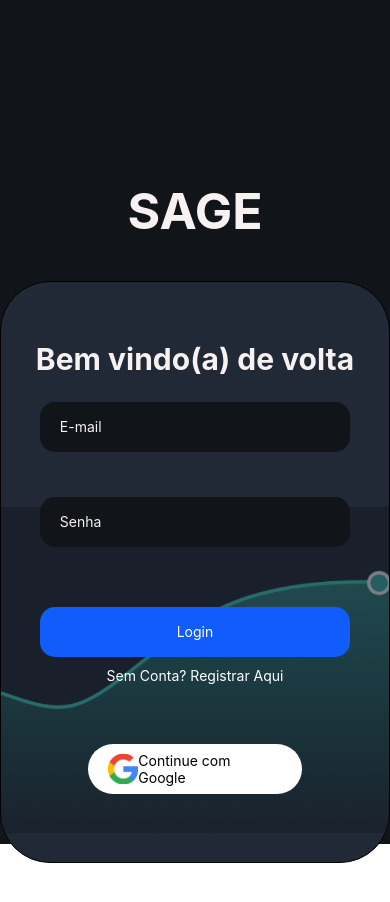
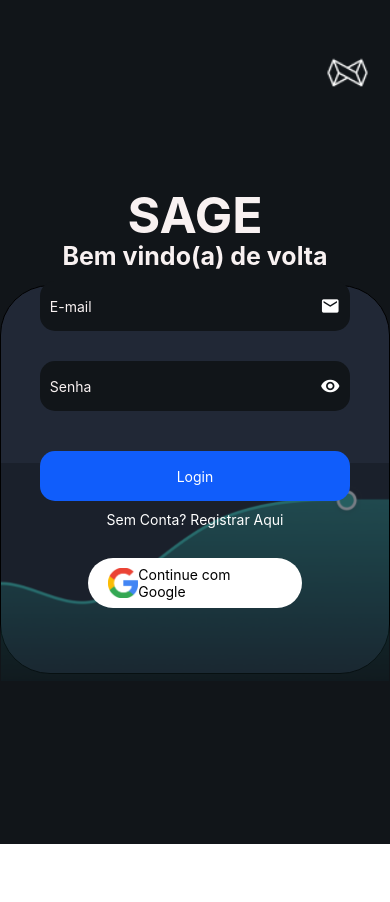
Before and after one commit to guilhermegomees/sage-app, a React Native app: screen /Login in a window 390 px wide. Shown: the top 902 px of the page. After the commit the page ends 844 px from the top, so only its background shows below. Built offline with nearby package versions, Linux system fonts and the light colour scheme.

Commit message:
Ajustando icones e eye de password
Ajustando Icones, adicionando "olho" para visualizar a senha enquanto digita e por fim adicionando o logo no topo das paginas (Login e Registro).

```diff
--- a/src/screens/login.tsx
+++ b/src/screens/login.tsx
@@ -1,5 +1,16 @@
-import React from 'react';
-import { View, Text, TextInput, TouchableOpacity, StyleSheet, Image, ImageBackground } from 'react-native';
+import React, { useState } from 'react';
+import { MaterialIcons } from '@expo/vector-icons';
+import {
+  View,
+  Text,
+  TextInput,
+  TouchableOpacity,
+  StyleSheet,
+  Image,
+  ImageBackground,
+  ScrollView,
+  Keyboard,
+} from 'react-native';
 
 import { useNavigation } from '@react-navigation/native';
 
@@ -10,10 +21,10 @@ import TabNavigator from '../navigation/tabNavigator';
 
 const LoginScreen = () => {
   const navigation = useNavigation();
+  const [showPassword, setShowPassword] = useState(false); // Estado para controlar a visibilidade da senha
 
   const handleLogin = () => {
     // Lógica de login
-
     // Navegar para a tela TabNavigator
     //navigation.navigate('TabNavigator')
   };
@@ -26,26 +37,39 @@ const LoginScreen = () => {
     // Lógica de login com o Google
   };
 
+  const toggleShowPassword = () => {
+    // Função para alternar entre mostrar e ocultar a senha
+    setShowPassword(!showPassword);
+  };
+
   return (
-    <View style={styles.container}>
+    <ScrollView contentContainerStyle={styles.container} keyboardShouldPersistTaps="handled">
+      <View>
+        <Image source={require('../image/logo.png')} style={styles.imageLogo} />
         <Text style={styles.logo}>SAGE</Text>
         <View style={styles.halfContainer}>
           <Text style={styles.subLogo}>Bem vindo(a) de volta</Text>
-        <View style={styles.inputView}>
-          <TextInput
-            style={styles.inputText}
-            placeholder="E-mail"
-            placeholderTextColor="#F8F1F1"
-          />
+          <View style={[styles.inputView, { flexDirection: 'row-reverse' }]}>
+            <MaterialIcons name="email" size={20} color="white" style={styles.icon} />
+            <TextInput style={styles.inputText} placeholder="E-mail" placeholderTextColor="#F8F1F1" />
           </View>
-        <View style={styles.inputView}>
+          <View style={[styles.inputView, { flexDirection: 'row' }]}>
             <TextInput
               style={styles.inputText}
               placeholder="Senha"
               placeholderTextColor="#F8F1F1"
-            secureTextEntry={true}
+              secureTextEntry={!showPassword}
             />
+            <TouchableOpacity onPress={toggleShowPassword}>
+              <MaterialIcons
+                name={showPassword ? 'visibility-off' : 'visibility'}
+                size={20}
+                color="white"
+                style={styles.icon}
+              />
+            </TouchableOpacity>
           </View>
+
           <TouchableOpacity style={styles.loginBtn} onPress={handleLogin}>
             <Text style={styles.loginText}>Login</Text>
           </TouchableOpacity>
@@ -53,10 +77,7 @@ const LoginScreen = () => {
             <Text style={styles.signupText}>Sem Conta? Registrar Aqui</Text>
           </TouchableOpacity>
           <TouchableOpacity style={styles.loginGoogleBtn} onPress={handleGoogleLogin}>
-          <Image
-            source={require('../image/google.png')}
-            style={styles.image}
-          />
+            <Image source={require('../image/google.png')} style={styles.image} />
             <Text style={styles.googleText}>Continue com Google</Text>
           </TouchableOpacity>
           <ImageBackground
@@ -65,14 +86,13 @@ const LoginScreen = () => {
           />
         </View>
       </View>
+    </ScrollView>
   );
 };
 
 const styles = StyleSheet.create({
   container: {
-    flex: 1,
-    alignItems: 'center',
-    justifyContent: 'center',
+    flexGrow: 1,
     backgroundColor: colors.gray_900,
   },
   logo: {
@@ -80,13 +100,14 @@ const styles = StyleSheet.create({
     fontSize: 50,
     color: colors.white_100,
     marginBottom: 40,
-    marginTop: 200,
+    textAlign: 'center',
+    marginTop: 90
   },
   subLogo: {
     fontWeight: 'bold',
-    fontSize: 30,
+    fontSize: 25,
     color: colors.white_100,
-    marginTop: 0,
+    marginTop: -100,
   },
   inputView: {
     width: '80%',
@@ -94,13 +115,15 @@ const styles = StyleSheet.create({
     borderRadius: 15,
     height: 50,
     marginBottom: 20,
-    justifyContent: 'center',
-    padding: 20,
-    marginTop: 25,
+    flexDirection: 'row', // Alterado para flex direction row
+    alignItems: 'center', // Alinha os itens verticalmente
+    marginTop: 10,
   },
   inputText: {
     height: 50,
     color: colors.white,
+    flex: 1, // Ocupa o restante do espaço disponível
+    marginLeft: 10, // Adiciona um espaçamento entre o ícone e o texto
   },
   loginBtn: {
     width: '80%',
@@ -109,7 +132,7 @@ const styles = StyleSheet.create({
     height: 50,
     alignItems: 'center',
     justifyContent: 'center',
-    marginTop: 40,
+    marginTop: 20,
     marginBottom: 10,
   },
   loginGoogleBtn: {
@@ -120,7 +143,7 @@ const styles = StyleSheet.create({
     flexDirection: 'row',
     alignItems: 'center',
     justifyContent: 'space-between',
-    marginTop: 60,
+    marginTop: 30,
     marginBottom: 10,
     paddingHorizontal: 20,
   },
@@ -130,8 +153,7 @@ const styles = StyleSheet.create({
   signupText: {
     color: colors.white,
   },
-  googleText: {
-  },
+  googleText: {},
   image: {
     width: 30,
     height: 30,
@@ -152,6 +174,16 @@ const styles = StyleSheet.create({
     bottom: -80,
     zIndex: -1,
   },
+  icon: {
+    marginRight: 10,
+  },
+  imageLogo: {
+    marginTop: 50,
+    width: 45,
+    height: 45,
+    marginRight: 20,
+    alignSelf: 'flex-end',
+  },
 });
 
 export default LoginScreen;
--- a/src/screens/register.tsx
+++ b/src/screens/register.tsx
@@ -1,5 +1,16 @@
 import React, { useState } from 'react';
-import { View, Text, TextInput, TouchableOpacity, StyleSheet, Image, ImageBackground, KeyboardAvoidingView, Platform, ScrollView } from 'react-native';
+import {
+  View,
+  Text,
+  TextInput,
+  TouchableOpacity,
+  StyleSheet,
+  Image,
+  ImageBackground,
+  KeyboardAvoidingView,
+  Platform,
+  ScrollView,
+} from 'react-native';
 import { MaterialIcons } from '@expo/vector-icons'; // Importe o pacote de ícones que você deseja usar
 
 import { useNavigation } from '@react-navigation/native';
@@ -12,11 +23,11 @@ import TabNavigator from '../navigation/tabNavigator';
 const RegisterScreen = () => {
   const navigation = useNavigation();
 
+  const [showPassword, setShowPassword] = useState(false); // Estado para controlar a visibilidade da senha
   const [keyboardIsShown, setKeyboardIsShown] = useState(false);
 
   const handleLogin = () => {
     // Lógica de login
-
     // Navegar para a tela TabNavigator
     //navigation.navigate('TabNavigator')
   };
@@ -37,28 +48,28 @@ const RegisterScreen = () => {
     setKeyboardIsShown(false);
   };
 
+  const toggleShowPassword = () => {
+    // Função para alternar entre mostrar e ocultar a senha
+    setShowPassword(!showPassword);
+  };
+
   return (
     <KeyboardAvoidingView
       style={styles.container}
-      behavior={Platform.OS === 'ios' ? 'padding' : 'height'}
-    >
+      behavior={Platform.OS === 'ios' ? 'padding' : 'height'}>
       <ScrollView
         contentContainerStyle={styles.scrollContainer}
         keyboardShouldPersistTaps="handled"
-        scrollEnabled={!keyboardIsShown}
-      >
+        scrollEnabled={!keyboardIsShown}>
+        <Image source={require('../image/logo.png')} style={styles.imageLogo} />
         <Text style={styles.logo}>SAGE</Text>
         <View style={styles.halfContainer}>
-          <Text style={styles.subLogo}>Bem vindo(a) de volta</Text>
-          <View style={styles.inputView}>
+          <Text style={styles.subLogo}>Bem vindo(a)</Text>
+          <View style={[styles.inputView, { flexDirection: 'row-reverse' }]}>
             <MaterialIcons name="person" size={20} color="white" style={styles.icon} />
-            <TextInput
-              style={styles.inputText}
-              placeholder="Nome"
-              placeholderTextColor="#F8F1F1"
-            />
+            <TextInput style={styles.inputText} placeholder="Nome" placeholderTextColor="#F8F1F1" />
           </View>
-          <View style={styles.inputView}>
+          <View style={[styles.inputView, { flexDirection: 'row-reverse' }]}>
             <MaterialIcons name="email" size={20} color="white" style={styles.icon} />
             <TextInput
               style={styles.inputText}
@@ -66,24 +77,39 @@ const RegisterScreen = () => {
               placeholderTextColor="#F8F1F1"
             />
           </View>
-          <View style={styles.inputView}>
-            <MaterialIcons name="lock" size={20} color="white" style={styles.icon} />
+          <View style={[styles.inputView, { flexDirection: 'row' }]}>
             <TextInput
               style={styles.inputText}
               placeholder="Senha"
               placeholderTextColor="#F8F1F1"
-              secureTextEntry={true}
+              secureTextEntry={!showPassword}
             />
+            <TouchableOpacity onPress={toggleShowPassword}>
+              <MaterialIcons
+                name={showPassword ? 'visibility-off' : 'visibility'}
+                size={20}
+                color="white"
+                style={styles.icon}
+              />
+            </TouchableOpacity>
           </View>
-          <View style={styles.inputView}>
-            <MaterialIcons name="lock" size={20} color="white" style={styles.icon} />
+          <View style={[styles.inputView, { flexDirection: 'row' }]}>
             <TextInput
               style={styles.inputText}
               placeholder="Confirmar Senha"
               placeholderTextColor="#F8F1F1"
-              secureTextEntry={true}
+              secureTextEntry={!showPassword}
             />
+             <TouchableOpacity onPress={toggleShowPassword}>
+              <MaterialIcons
+                name={showPassword ? 'visibility-off' : 'visibility'}
+                size={20}
+                color="white"
+                style={styles.icon}
+              />
+            </TouchableOpacity>
           </View>
+
           <TouchableOpacity style={styles.loginBtn} onPress={handleRegister}>
             <Text style={styles.loginText}>Criar Conta</Text>
           </TouchableOpacity>
@@ -91,10 +117,7 @@ const RegisterScreen = () => {
             <Text style={styles.signupText}>Já possui conta? Clique Aqui</Text>
           </TouchableOpacity>
           <TouchableOpacity style={styles.loginGoogleBtn} onPress={handleGoogleLogin}>
-            <Image
-              source={require('../image/google.png')}
-              style={styles.image}
-            />
+            <Image source={require('../image/google.png')} style={styles.image} />
             <Text style={styles.googleText}>Continue com Google</Text>
           </TouchableOpacity>
           <ImageBackground
@@ -122,7 +145,6 @@ const styles = StyleSheet.create({
     fontSize: 40,
     color: colors.white_100,
     marginBottom: 40,
-    marginTop: 100,
   },
   subLogo: {
     fontWeight: 'bold',
@@ -147,7 +169,7 @@ const styles = StyleSheet.create({
     marginLeft: 10, // Adiciona um espaçamento entre o ícone e o texto
   },
   icon: {
-    marginLeft: 10, // Adiciona um espaçamento entre o ícone e a borda do input
+    marginRight: 10,
   },
   loginBtn: {
     width: '80%',
@@ -177,11 +199,17 @@ const styles = StyleSheet.create({
   signupText: {
     color: colors.white,
   },
-  googleText: {
-  },
+  googleText: {},
   image: {
     width: 30,
     height: 30,
+  },
+  imageLogo: {
+    marginTop: 100,
+    width: 45,
+    height: 45,
+    marginRight: 20,
+    alignSelf: 'flex-end',
   },
   halfContainer: {
     width: '100%',
```
Also changed, not shown: src/image/logo.png (added). Lines whose indentation alone changed are shown as unchanged.
